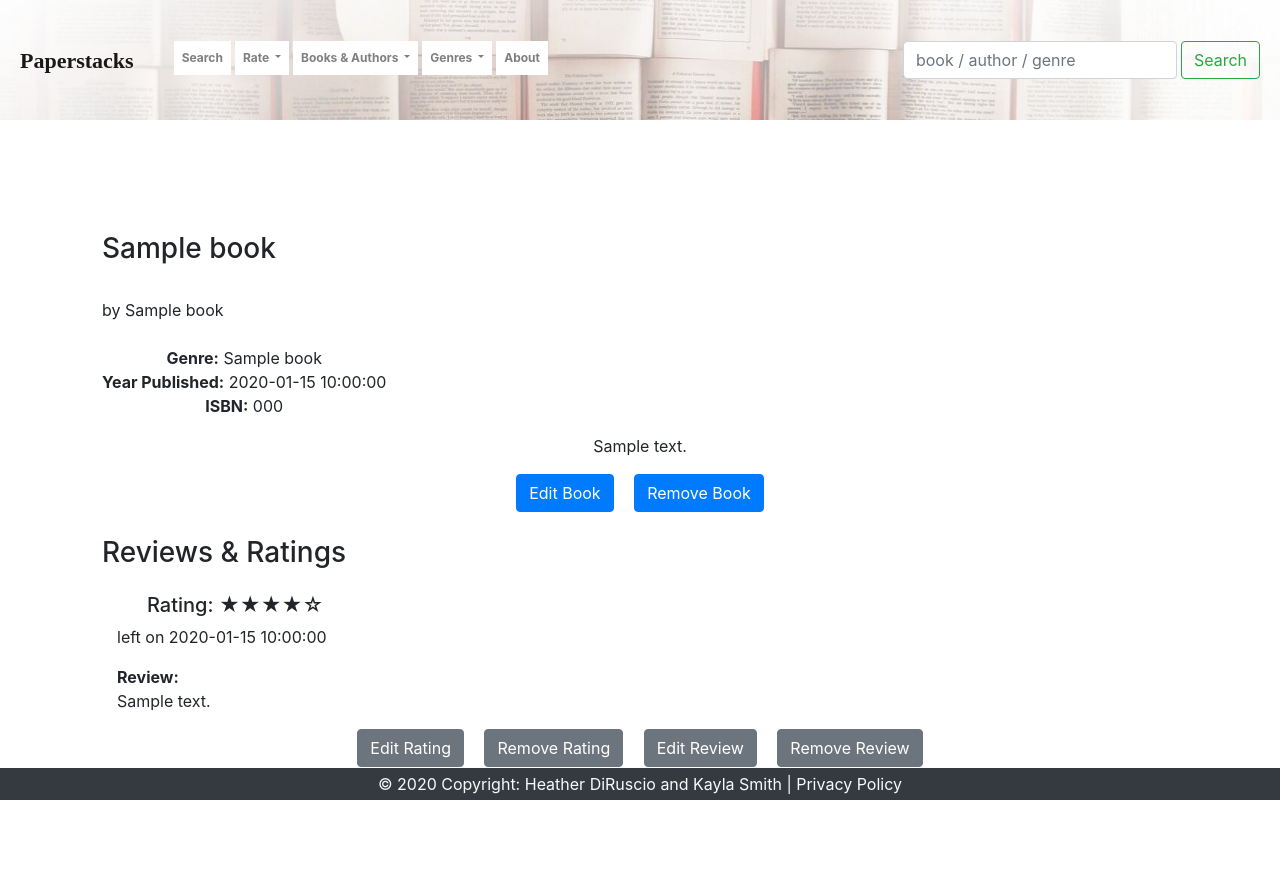
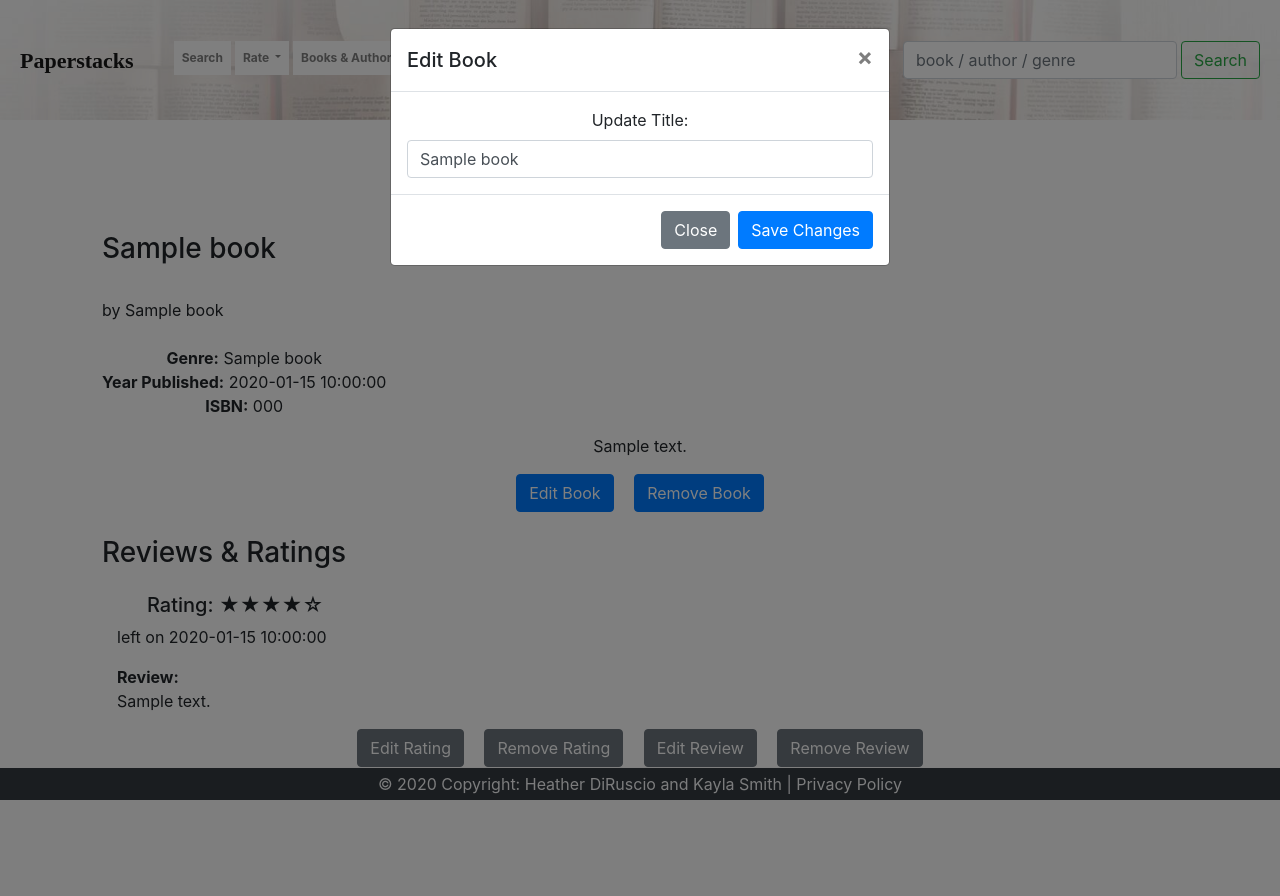
Before and after one commit to lionthroat/paperstacks-redux, a Flask app: template templates/book.html in a window 1280 px wide, after a click on "Edit Book". After the commit the page ends 800 px from the top, so only its background shows below. Run offline with Flask 2, Linux system fonts and the light colour scheme; the template is opened without the code that fills it: most values are stand-ins (such as "Sample title", 1, 10 or a date in 2020); some libraries are stand-ins or nearby versions; some web fonts are replaced.

Commit message:
Edit book modal now displays on Book page

```diff
--- a/templates/book.html
+++ b/templates/book.html
@@ -33,13 +33,34 @@
       </p>
     </div>
       <p> {{ book['book_description'] }}</p>
+
+      <div>
+        <a href="#" id="edit-book-button" class="btn btn-primary mx-2" data-toggle="modal" data-target="#edit-book-modal" >Edit Book</a>
+      <button id="rem-book-button" class="btn btn-primary mx-2">Remove Book</button>
+      </div>
+
+      <div class="modal hide fade" tabindex="-1" role="dialog" area-labelledby="Edit Book" area-hidden="true" id="edit-book-modal">
+        <div class="modal-dialog" role="document">
+          <div class="modal-content">
+            <div class="modal-header">
+              <h5 class="modal-title">Edit Book</h5>
+              <button type="button" class="close" data-dismiss="modal" aria-label="Close">
+                <span aria-hidden="true">&times;</span>
+              </button>
+            </div>
+            <div class="modal-body">
+              <label for="update-title" class="filter-input-label">Update Title:</label>
+              <input type="text" name="update-title" id="update-title" class="filter-input form-control" value="{{ book['book_title'] }}">
+            </div>
+            <div class="modal-footer">
+              <button type="button" class="btn btn-secondary" data-dismiss="modal">Close</button>
+              <button type="button" class="btn btn-primary" onclick="" data-dismiss="modal">Save Changes</button>
+            </div>
+          </div>
+        </div>
+      </div>
+
     {% endfor %}
-
-    <div>
-      <a href="#" id="edit-book-button" class="btn btn-primary mx-2" data-toggle="modal" data-target="#edit-book-modal" >Edit Book</a>
-
-      <button id="rem-book-button" class="btn btn-primary mx-2">Remove Book</button>
-    </div>
 
       <!-- Average Rating not implemented yet -->
       <!-- <h3 class="header3"> Ratings</h3>
```
Also changed, not shown: main.py (+0 -11 lines).
